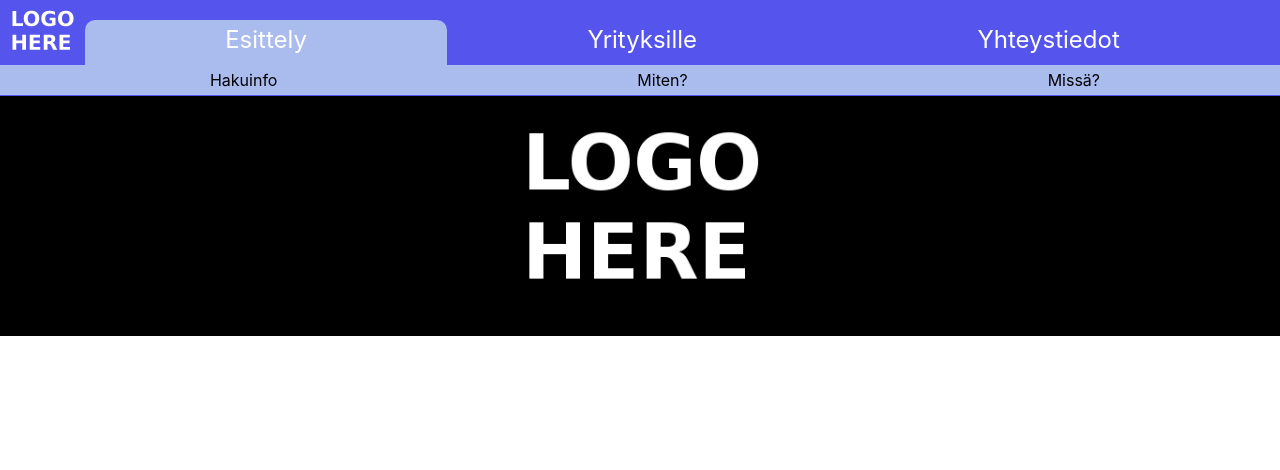
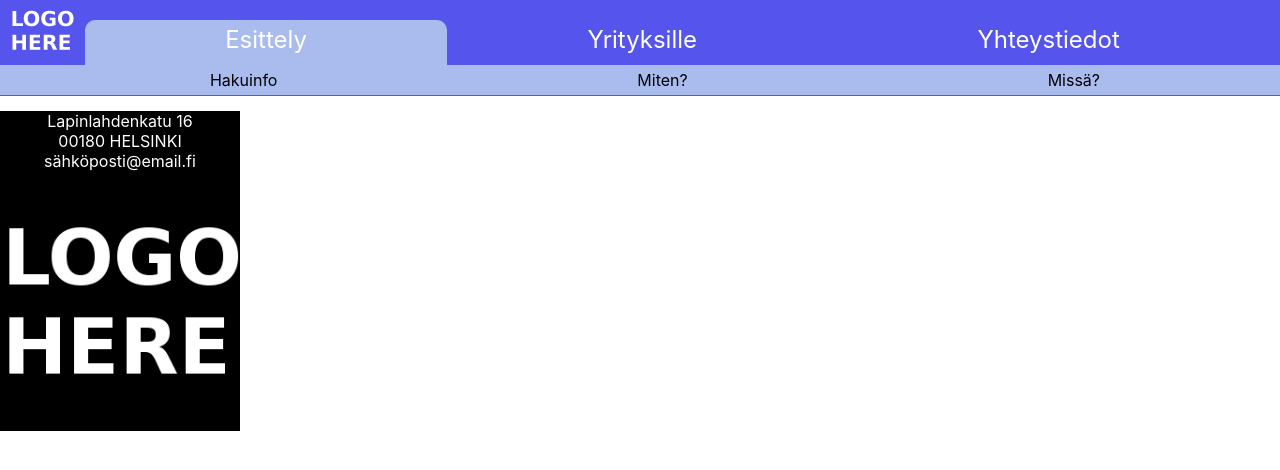
Before and after one commit to digitalents-ictbeginners/website, a React (Create React App) app: page /yrityksille in a window 1280 px wide. Shown: the top 470 px of the page. Built offline with nearby package versions, Linux system fonts and the light colour scheme.

Commit message:
fixed scroll behavior and some other tiny things

```diff
--- a/src/App.css
+++ b/src/App.css
@@ -2,3 +2,18 @@
     display: flex;
     flex-direction: column;
 }
+
+.contentWrapper {
+    position: fixed;
+    overflow: scroll;
+    height: 100%;
+    z-index: -1;
+}
+
+.appMobile {
+    margin-top: 0;
+}
+
+.appDesktop {
+    margin-top: 95px;
+}
--- a/src/App.js
+++ b/src/App.js
@@ -51,6 +51,7 @@ class App extends Component {
 
   render() {
     const navComponent = this.state.mobile ? <SideBar parent={this} data={navData.navdata}/> : <TopNavBar data={navData.navdata}/>
+    const viewClass = this.state.mobile ? "contentWrapper appMobile" : "contentWrapper appDesktop";
     return (
       <Router>
         <div className="App">
@@ -58,10 +59,10 @@ class App extends Component {
             <title>ICT Beginners</title>
           </Helmet>
           {navComponent}
-          <div className="contentWrapper">
+          <div className={viewClass}>
             <Route exact path="/" render={props => <Home {...props} mobile={this.state.mobile}/>} />
+            <Footer />
           </div>
-          <Footer />
         </div>
       </Router>
     );
--- a/src/components/TextBlock.js
+++ b/src/components/TextBlock.js
@@ -14,7 +14,7 @@ class TextBlock extends React.Component {
             )
         });
         return (
-            <div id={data.id} className="textBlock">
+            <div style={{scrollTop: "100px"}} id={data.id} className="textBlock">
                 <h2>{data.title}</h2>
                 {subElements}
             </div>
--- a/src/components/nav/SideBarDropMenu.js
+++ b/src/components/nav/SideBarDropMenu.js
@@ -11,7 +11,6 @@ class SideBarDropMenu extends React.Component {
     }
 
     handleClick(){
-        console.log("test");
         this.setState(s => {
             return {
                 dropMenuOpen: !s.dropMenuOpen
--- a/src/navData.json
+++ b/src/navData.json
@@ -1,7 +1,7 @@
 {"navdata": [
     {"id": 0, "title": "Esittely", "link": "/", "subLinks": [
-        {"id": 0, "name": "Hakuinfo", "link": "#hakuinfo"},
-        {"id": 1, "name": "Miten?", "link": "#toiminta"},
+        {"id": 0, "name": "Hakuinfo", "link": "/#hakuinfo"},
+        {"id": 1, "name": "Miten?", "link": "/#toiminta"},
         {"id": 2, "name": "Missä?", "link": "linkhere"}
     ]},
     {"id": 1, "title": "Yrityksille", "link": "/yritys", "subLinks": [
--- a/src/pages/Home.css
+++ b/src/pages/Home.css
@@ -6,14 +6,6 @@
     justify-content: center;
 }
 
-.contDesktop {
-    margin: 95px 0 0 0;
-}
-
-.contMobile {
-    margin: 0;
-}
-
 .subtitle {
     color: white;
     margin-top: 0;
--- a/src/pages/Home.js
+++ b/src/pages/Home.js
@@ -16,10 +16,9 @@ export default class Home extends React.Component {
     const textBlocks = data.content.map(e => {
       return <TextBlock data={e}/>
     });
-    const mobileClass = this.props.mobile ? "container contMobile" : "container contDesktop";
     return (
       <main>
-        <div style={imgStyle} className={mobileClass}>
+        <div style={imgStyle} className="container">
             <img src={logo} alt="" className="logo" />
             <h4 className="subtitle">{data.slogan}</h4>
         </div>
```
Also changed, not shown: 1 other file (tests, documents, lock files or other folders).
